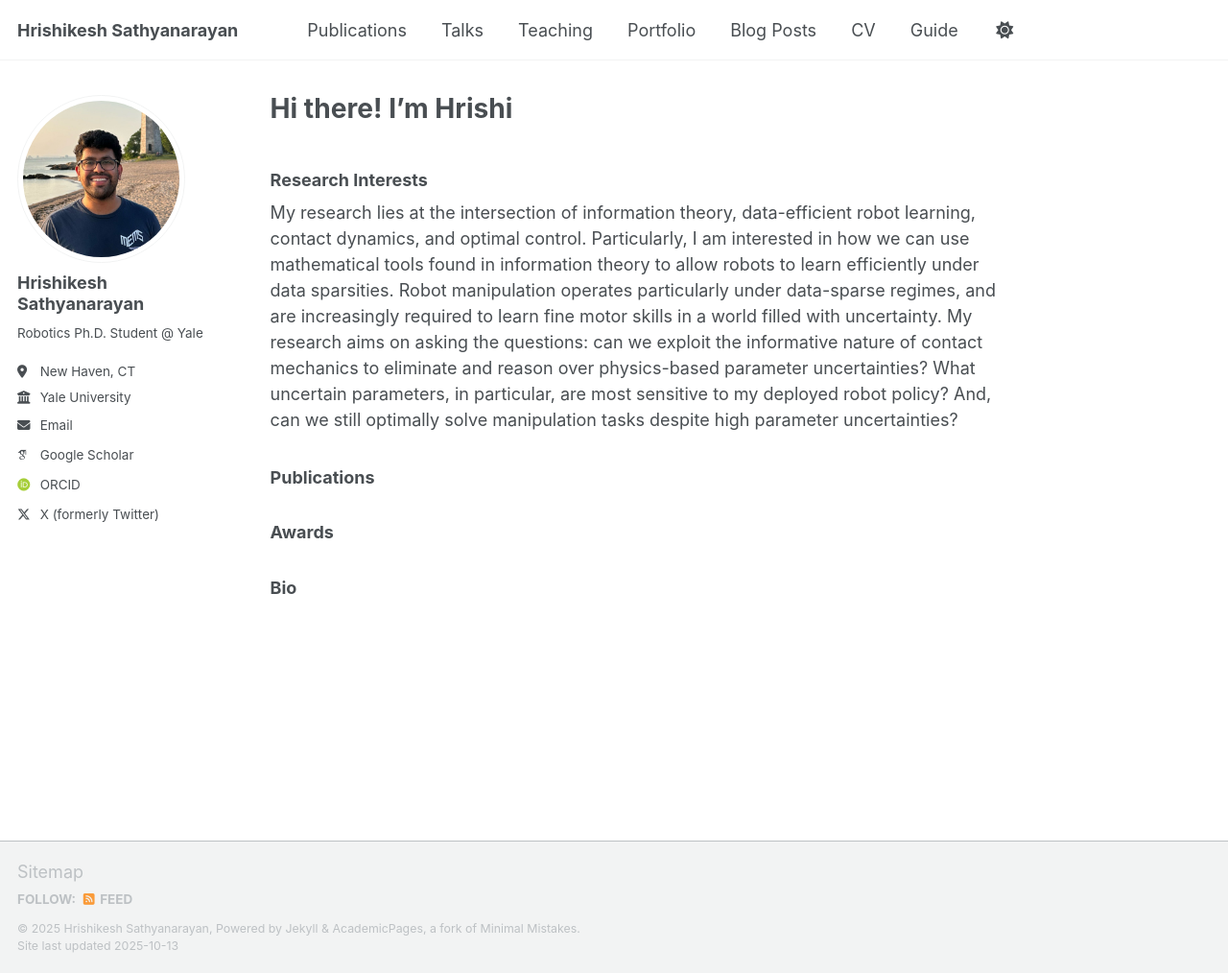
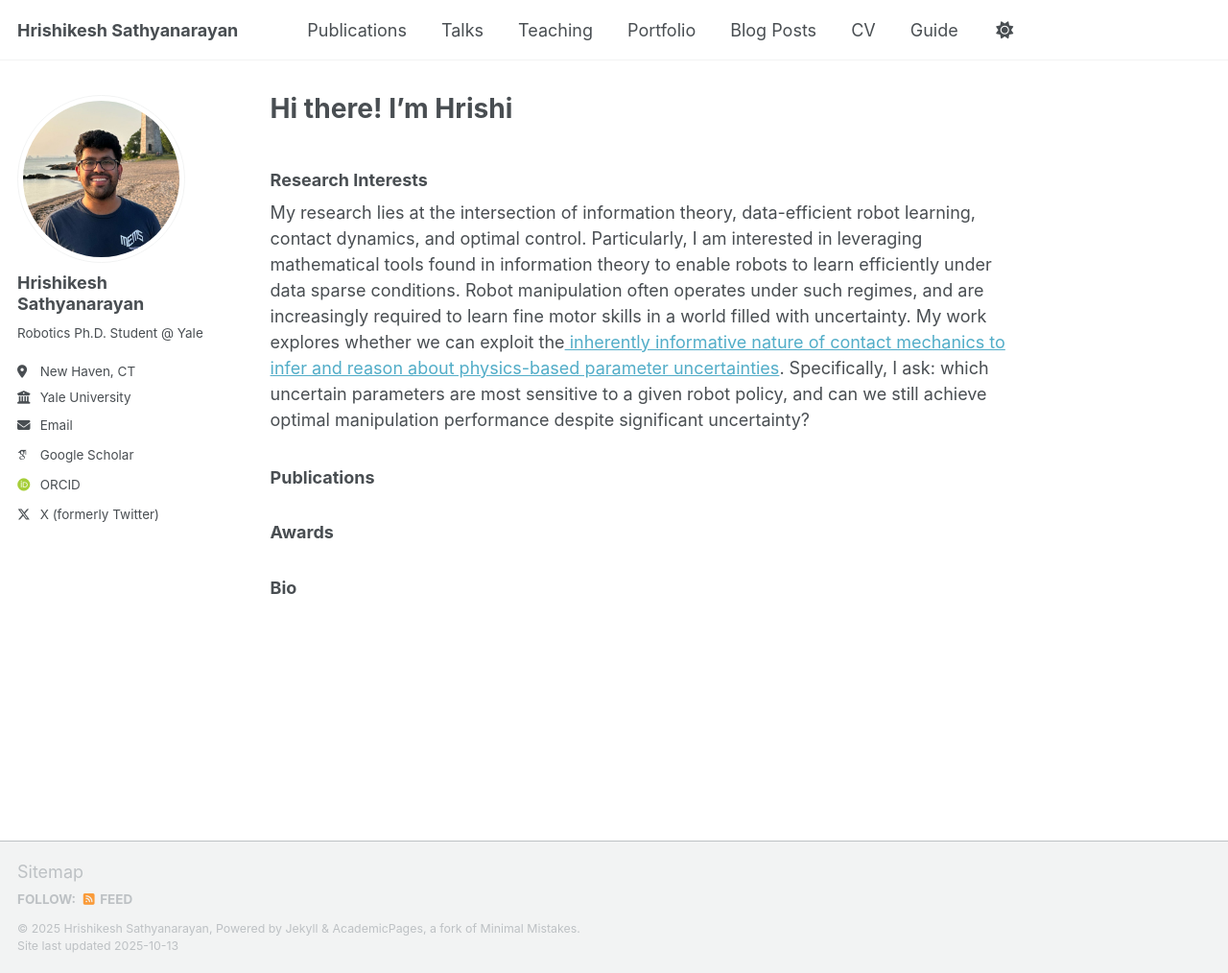
Before and after one commit to HrishiSathya/hrishi-sathya.github.io, a Jekyll site: the page built from _pages/about.md, in a window 1280 px wide and 1014 px high. Shown: the whole window at 96% size. Built offline with Jekyll 4.4.1, drawn with Linux system fonts in a browser that asks for light colours; some web fonts are replaced; a script that is not in the unit is left out.

Commit message:
Update research interests and publications in about.md

```diff
--- a/_pages/about.md
+++ b/_pages/about.md
@@ -10,11 +10,10 @@ redirect_from:
 ### Research Interests
 
 My research lies at the intersection of information theory, data-efficient robot learning, contact dynamics, and optimal control.
-Particularly, I am interested in how we can use mathematical tools found in information theory to allow robots to learn efficiently under data sparsities.
-Robot manipulation operates particularly under data-sparse regimes, and are increasingly required to learn fine motor skills in a world filled with uncertainty.
-My research aims on asking the questions: can we exploit the informative nature of contact mechanics to eliminate and reason over physics-based parameter uncertainties?
-What uncertain parameters, in particular, are most sensitive to my deployed robot policy?
-And, can we still optimally solve manipulation tasks despite high parameter uncertainties?
+Particularly, I am interested in leveraging mathematical tools found in information theory to enable robots to learn efficiently under data sparse conditions.
+Robot manipulation often operates under such regimes, and are increasingly required to learn fine motor skills in a world filled with uncertainty.
+My work explores whether we can exploit the[ inherently informative nature of contact mechanics to infer and reason about physics-based parameter uncertainties](https://arxiv.org/pdf/2505.12214).
+Specifically, I ask: which uncertain parameters are most sensitive to a given robot policy, and can we still achieve optimal manipulation performance despite significant uncertainty?
 
 ### Publications
 
```
Also changed, not shown: _publications/behavior_synthesis.md (added, +10 -0 lines), _publications/temp/2009-10-01-paper-title-number-1.md (renamed from _publications/2009-10-01-paper-title-number-1.md), _publications/temp/2010-10-01-paper-title-number-2.md (renamed from _publications/2010-10-01-paper-title-number-2.md), _publications/temp/2015-10-01-paper-title-number-3.md (renamed from _publications/2015-10-01-paper-title-number-3.md), _publications/temp/2024-02-17-paper-title-number-4.md (renamed from _publications/2024-02-17-paper-title-number-4.md), _publications/temp/2025-06-08-paper-title-number-5.md (renamed from _publications/2025-06-08-paper-title-number-5.md).
